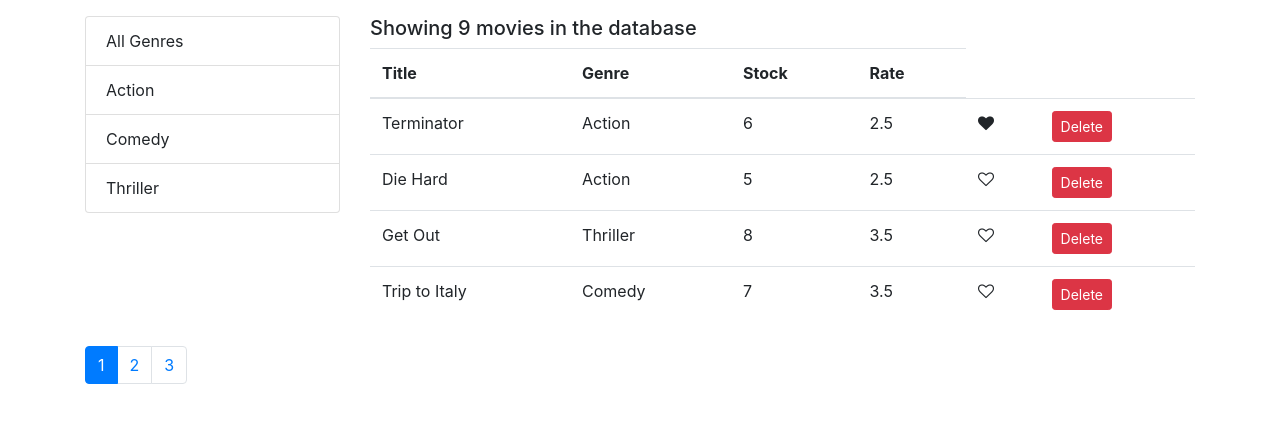
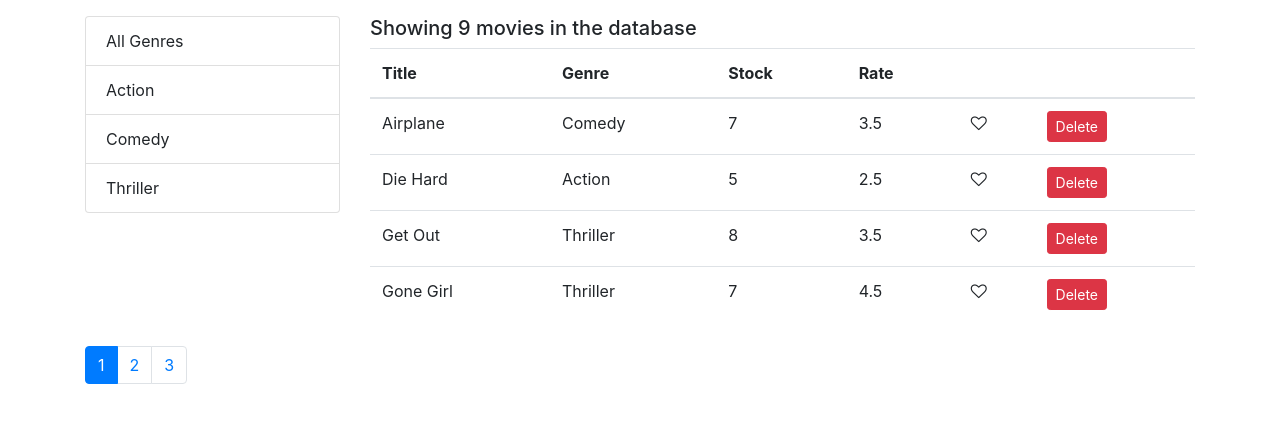
Before and after one commit to nischalll/Vidly-app, a React (Create React App) app: page / in a window 1280 px wide. Shown: the top 422 px of the page. Built offline with nearby package versions, Linux system fonts and the light colour scheme.

Commit message:
extracted table header

```diff
--- a/src/components/common/like.jsx
+++ b/src/components/common/like.jsx
@@ -1,4 +1,4 @@
-import React, { Component } from "react";
+import React from "react";
 
 const Like = props => {
   let classes = "fa fa-heart";
--- a/src/components/common/pagination.jsx
+++ b/src/components/common/pagination.jsx
@@ -1,4 +1,4 @@
-import React, { Component } from "react";
+import React from "react";
 import PropTypes from "prop-types";
 import _ from "lodash";
 
--- /dev/null
+++ b/src/components/common/tableHeader.jsx
@@ -0,0 +1,23 @@
+import React, { Component } from "react";
+
+class TableHeader extends React.Component {
+  raiseSort = (path) => {
+    const sortColumn = { ...this.props.sortColumn };
+    if (sortColumn.path === path)
+      sortColumn.order = sortColumn.order === "asc" ? "desc" : "asc";
+    else {
+      sortColumn.path = path;
+      sortColumn.order = "asc";
+    }
+    this.props.onSort(sortColumn);
+  };
+  render() {
+    return <thead>
+        <tr>
+            {this.props.columns.map(column=><th key={column.path || column.key} onClick={() => this.raiseSort(column.path)} >{column.label}</th>)}
+        </tr>
+    </thead>;
+  }
+}
+
+export default TableHeader;
--- a/src/components/movies.jsx
+++ b/src/components/movies.jsx
@@ -1,20 +1,23 @@
 import React from "react";
 import { getMovies } from "../services/fakeMovieService";
-import Like from "./common/like";
 import Pagination from "./common/pagination";
 import { paginate } from "../utils/paginate";
 import { getGenres } from "../services/fakeGenreService";
 import ListGroup from "./common/listGroup";
+import MoviesTable from "./moviesTable";
+import _ from "lodash";
+
 class Movies extends React.Component {
   state = {
     movies: [],
     genres: [],
     pageSize: 4,
     currentPage: 1,
+    sortColumn: { path: "title", order: "asc" },
   };
 
   componentDidMount() {
-    const genres = [{ name: "All Genres" }, ...getGenres()];
+    const genres = [{ _id: "", name: "All Genres" }, ...getGenres()];
 
     this.setState({ movies: getMovies(), genres });
   }
@@ -40,17 +43,27 @@
   };
 
   handleGenreSelect = (genre) => {
-    this.setState({ selectedGenre: genre });
+    this.setState({ selectedGenre: genre, currentPage: 1 });
+  };
+
+  handleSort = (sortColumn) => {
+
+    this.setState({sortColumn});
   };
 
   render() {
     const count = this.state.movies.length;
-    const { pageSize, currentPage, movies: allMovies } = this.state;
+    const { pageSize, currentPage, movies: allMovies, sortColumn } = this.state;
 
-    const filtered = this.state.selectedGenre
-      ? allMovies.filter((m) => m.genre._id === this.state.selectedGenre._id)
-      : allMovies;
-    const movies = paginate(filtered, currentPage, pageSize);
+    const filtered =
+      this.state.selectedGenre && this.state.selectedGenre._id
+        ? allMovies.filter((m) => m.genre._id === this.state.selectedGenre._id)
+        : allMovies;
+
+    const sorted = _.orderBy(filtered, [this.state.sortColumn.path], [this.state.sortColumn.order]);
+
+    const movies = paginate(sorted, currentPage, pageSize);
+
     return (
       <div className="row">
         <div className="col-3">
@@ -66,40 +79,13 @@
           {count !== 0 && (
             <div>
               <h5>Showing {filtered.length} movies in the database</h5>
-              <table className="table">
-                <thead>
-                  <tr>
-                    <th>Title</th>
-                    <th>Genre</th>
-                    <th>Stock</th>
-                    <th>Rate</th>
-                  </tr>
-                </thead>
-                <tbody>
-                  {movies.map((movie) => (
-                    <tr key={movie._id}>
-                      <td>{movie.title}</td>
-                      <td>{movie.genre.name}</td>
-                      <td>{movie.numberInStock}</td>
-                      <td>{movie.dailyRentalRate}</td>
-                      <td>
-                        <Like
-                          liked={movie.liked}
-                          onClick={() => this.handleLike(movie)}
-                        />
-                      </td>
-                      <td>
-                        <button
-                          onClick={() => this.handleDelete(movie)}
-                          className="btn btn-danger btn-sm"
-                        >
-                          Delete
-                        </button>
-                      </td>
-                    </tr>
-                  ))}
-                </tbody>
-              </table>
+              <MoviesTable
+                movies={movies}
+                sortColumn={sortColumn}
+                onLike={this.handleLike}
+                onDelete={this.handleDelete}
+                onSort={this.handleSort}
+              />
             </div>
           )}
         </div>
--- /dev/null
+++ b/src/components/moviesTable.jsx
@@ -0,0 +1,49 @@
+import React from "react";
+import Like from "./common/like";
+import TableHeader from "./common/tableHeader";
+
+class MoviesTable extends React.Component {
+  columns = [
+    { path: "title", label: "Title" },
+    { path: "genre.name", label: "Genre" },
+    { path: "numberInStock", label: "Stock" },
+    { path: "dailyRentalRate", label: "Rate" },
+    {key:"like"},
+    {key:"delete"},
+  ];
+
+  render() {
+    const { movies, onDelete, onLike, onSort, sortColumn } = this.props;
+    return (
+      <table className="table">
+        <TableHeader
+          columns={this.columns}
+          sortColumn={sortColumn}
+          onSort={onSort}
+        />
+        <tbody>
+          {movies.map((movie) => (
+            <tr key={movie._id}>
+              <td>{movie.title}</td>
+              <td>{movie.genre.name}</td>
+              <td>{movie.numberInStock}</td>
+              <td>{movie.dailyRentalRate}</td>
+              <td>
+                <Like liked={movie.liked} onClick={() => onLike(movie)} />
+              </td>
+              <td>
+                <button
+                  onClick={() => onDelete(movie)}
+                  className="btn btn-danger btn-sm"
+                >
+                  Delete
+                </button>
+              </td>
+            </tr>
+          ))}
+        </tbody>
+      </table>
+    );
+  }
+}
+export default MoviesTable;
```
